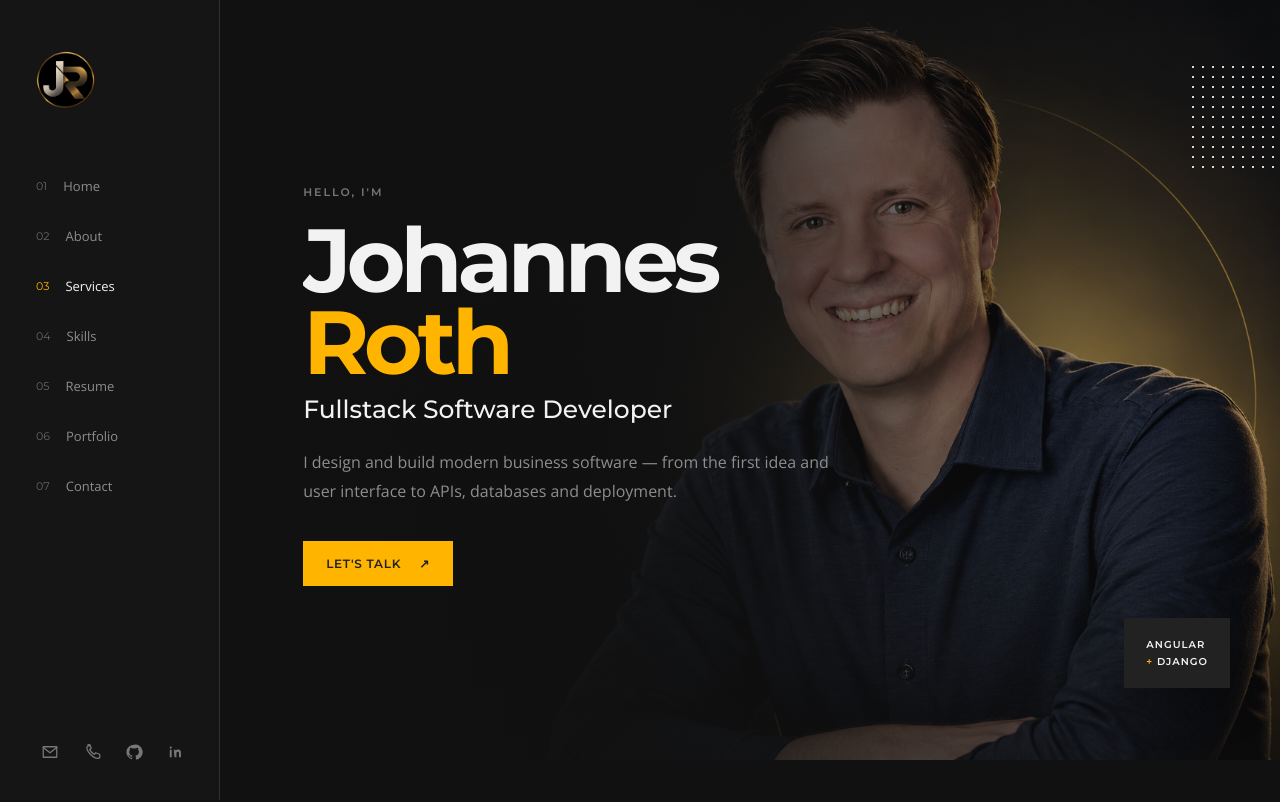
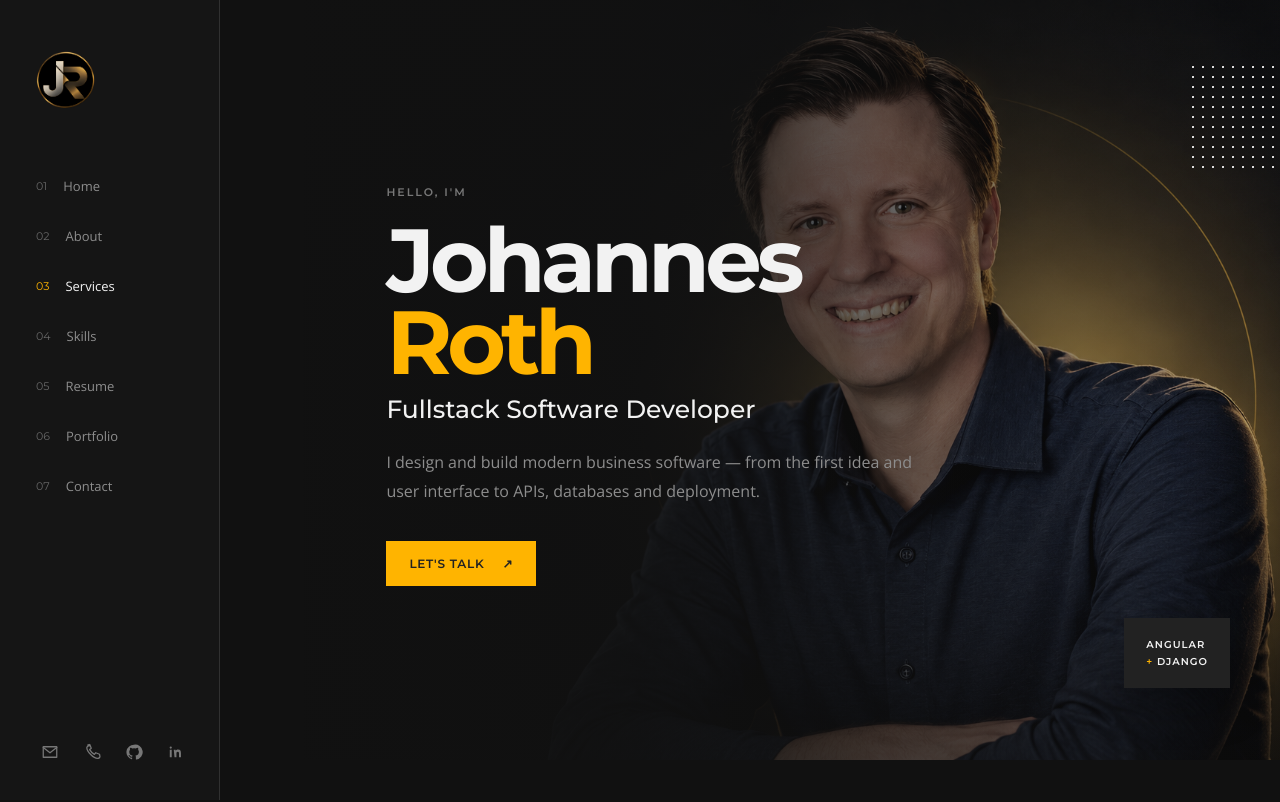
Before and after one commit to jorohx84/personal_portfolio_website, an Angular app: page / in a window 1280 px wide. Shown: the top 802 px of the page. Built offline with nearby package versions, Linux system fonts and the light colour scheme.

Commit message:
Center hero text with content container

```diff
--- a/src/styles.scss
+++ b/src/styles.scss
@@ -228,7 +228,9 @@ a {
 .hero-copy {
     position: relative;
     z-index: 2;
-    width: min(590px, 58%);
+    width: min(1220px, calc(100% - 2 * var(--content-left-gap)));
+    margin-left: auto;
+    margin-right: auto;
     padding: 90px 0
 }
 
```
